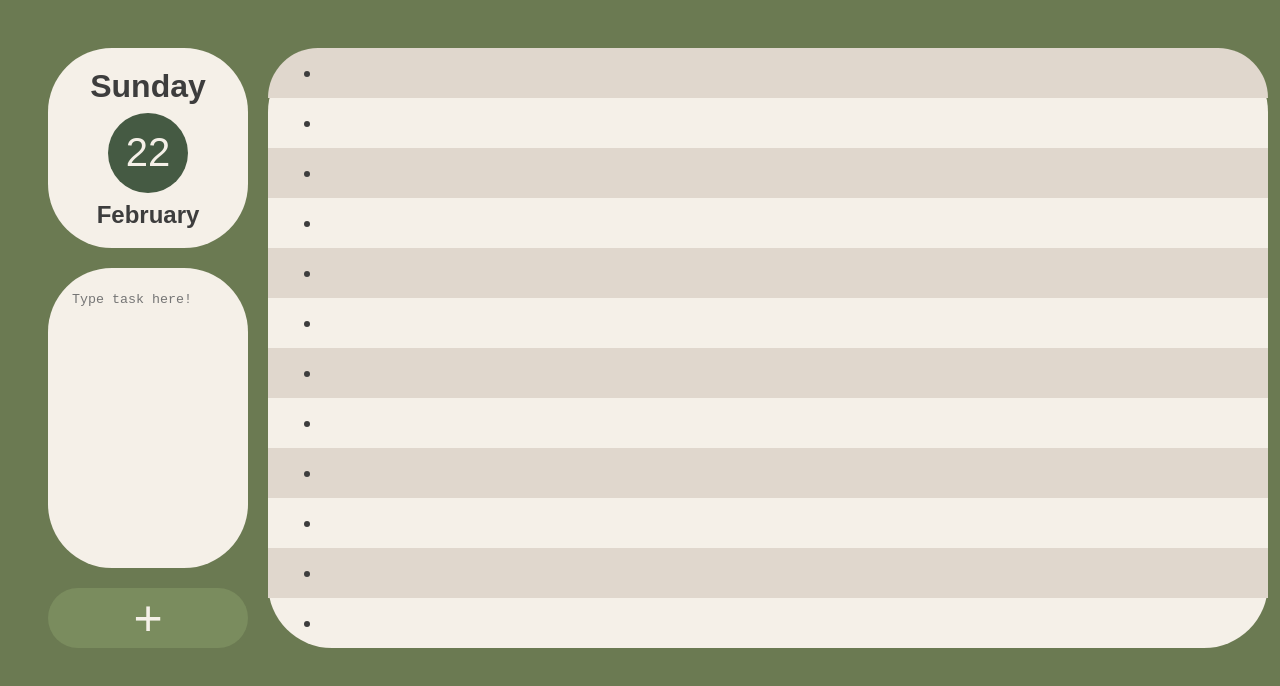
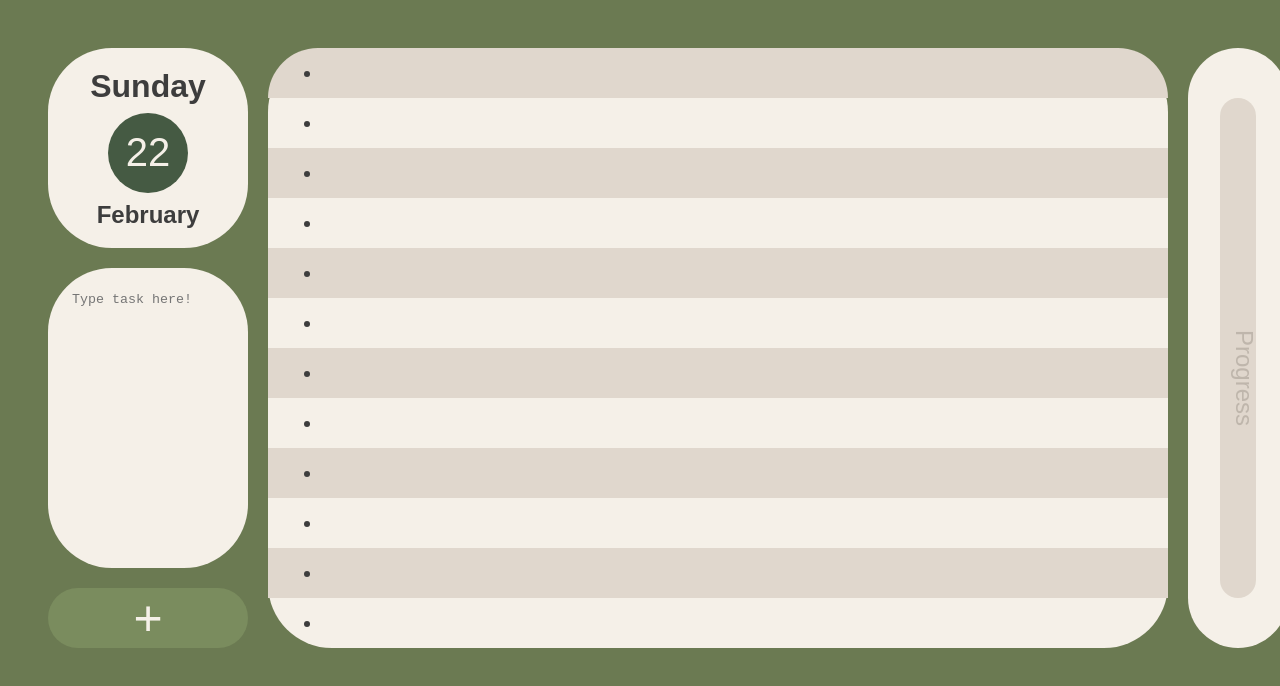
Before and after one commit to mpate154/To-Do-List, a React (Vite) app in the folder toDoList/: page / in a window 1280 px wide. Shown: the top 686 px of the page. Built offline with nearby package versions, Linux system fonts and the light colour scheme; a web font is replaced by a local one.

Commit message:
functioning progress bar

```diff
--- a/toDoList/src/App.css
+++ b/toDoList/src/App.css
@@ -12,7 +12,7 @@ button {
   border: none;
   background-color: #7a8c5e;
   font-size: 50px;
-  color:  #f5f0e8;
+  color: #f5f0e8;
 }
 
 button:hover {
@@ -23,7 +23,7 @@ button:hover {
   height: 600px;
   width: 1200px;
   display: grid;
-  grid-template-columns: 200px 1000px;
+  grid-template-columns: 200px 900px 100px;
   grid-template-rows: 200px 300px 100px;
   gap: 20px 20px;
 }
@@ -55,7 +55,6 @@ button:hover {
   grid-row: 2;
   grid-column: 1;
   box-sizing: border-box;
-
 }
 
 #taskForm {
@@ -92,7 +91,7 @@ button:hover {
 }
 
 #list {
-  width: 1000px;
+  width: 900px;
   height: 600px;
   grid-row: 1 2;
   grid-column: 2;
@@ -105,7 +104,7 @@ ul {
   /* list-style-image: */
   width: 100%;
   height: 100%;
-  margin:0;
+  margin: 0;
   padding: 0;
 }
 
@@ -120,5 +119,37 @@ li {
 
 li:nth-child(odd) {
   background-color: rgb(224, 215, 205);
-  width: 964px;
+  width: 864px;
 }
+
+#progress {
+  height: 600px;
+  width: 100px;
+  grid-template-columns: 3;
+  grid-template-rows: 1 3;
+  display: flex;
+  justify-content: center;
+  align-items: center;
+}
+
+#fullBar {
+  height: 500px;
+  width: 36px;
+  background-color: rgb(224, 215, 205);
+  position: relative;
+}
+
+#progressedBar {
+  width: 36px;
+  background-color:rgb(69, 90, 67);
+  position: absolute;
+  bottom: 0;
+  height: 50%;
+}
+
+#progressTitle {
+  position: absolute;
+  transform: translate(-25%, 950%) rotate(90deg);
+  color: rgba(168, 159, 150, 0.596);
+  font-size: 24px;
+}
--- a/toDoList/src/App.jsx
+++ b/toDoList/src/App.jsx
@@ -28,6 +28,17 @@ function App() {
       ),
     );
   }
+
+
+  let total = 0;
+  let done = 0;
+  tasks.map((task) => {
+    total = task.text != "" ? total +1 : total
+    done = task ? (task.done ? done+1 : done) : done
+  });
+  console.log("total: ", total);
+  console.log("done: ", done);
+  let progressedBarHeight = total == 0 ? 0 : done/total * 100
 
   //date functions
   // how make update ever so often? i think it does automatically?
@@ -112,6 +123,15 @@ function App() {
             ))}
           </ul>
         </div>
+        <div id="progress" class="card">
+          <div id="progressBar">
+            <div id="fullBar" class="card">
+              <div id="progressedBar" class="card"
+              style={{height: `${progressedBarHeight}%`}}></div>
+              <span id="progressTitle">Progress</span>
+            </div>
+          </div>
+        </div>
       </div>
     </>
   );
```
